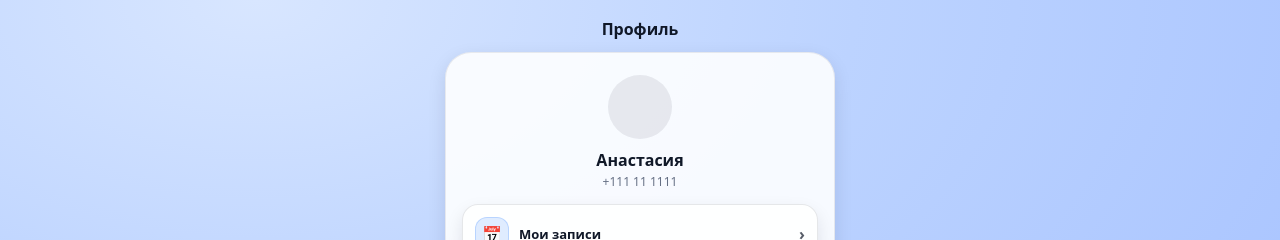
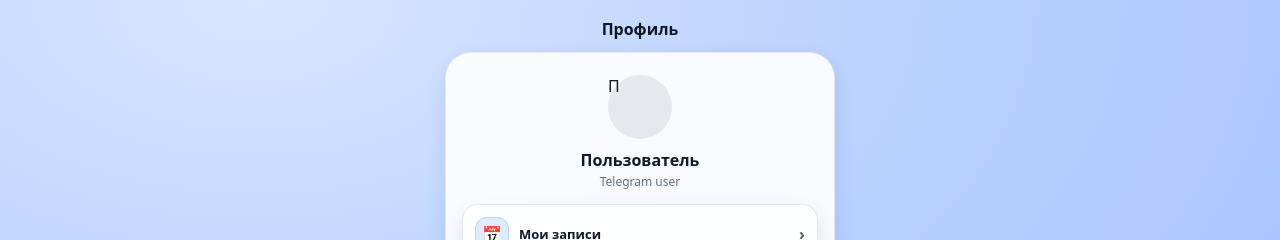
Before and after one commit to Def0lts/ZentoMVP, a React app in the folder frontend/: page /profile in a window 1280 px wide. Shown: the top 240 px of the page. Built offline with nearby package versions, Linux system fonts and the light colour scheme; the HTML template or start-up script is replaced by a standard one.

Commit message:
telegram profile data

```diff
--- a/frontend/src/lib/telegram.ts
+++ b/frontend/src/lib/telegram.ts
@@ -12,6 +12,9 @@ export function getTelegramUser(): TgUser | null {
   if (!user?.id) return null;
   return user as TgUser;
 }
+
+
+
 
 export function getTelegramId(fallback = 1111): number {
   const u = getTelegramUser();
--- a/frontend/src/pages/Profile.tsx
+++ b/frontend/src/pages/Profile.tsx
@@ -1,12 +1,20 @@
 import { useNavigate } from "react-router-dom";
 import BottomNav from "../components/BottomNav";
+import { getTelegramUser } from "../lib/telegram";
 
 export default function Profile() {
   const nav = useNavigate();
 
-  // позже подтянем имя/телефон из Telegram Mini App
-  const name = "Анастасия";
-  const phone = "+111 11 1111";
+  const tgUser = getTelegramUser();
+
+  const firstName = tgUser?.first_name ?? "";
+  const lastName = tgUser?.last_name ?? "";
+  const fullName = `${firstName}${lastName ? " " + lastName : ""}`.trim();
+
+  const name = fullName || "Пользователь";
+  const phoneOrUsername = tgUser?.username
+    ? `@${tgUser.username}`
+    : "Telegram user";
 
   return (
     <div className="zento-screen">
@@ -18,9 +26,9 @@ export default function Profile() {
         </div>
 
         <div className="profile-card">
-          <div className="avatar" />
+          <div className="avatar">{name.slice(0, 1).toUpperCase()}</div>
           <div className="profile-name">{name}</div>
-          <div className="profile-phone">{phone}</div>
+          <div className="profile-phone">{phoneOrUsername}</div>
 
           <div className="menu">
             <div
@@ -52,6 +60,7 @@ export default function Profile() {
               </div>
               <div style={{ opacity: 0.7, fontWeight: 900 }}>›</div>
             </div>
+
             <div
               className="menu-item"
               role="button"
@@ -94,7 +103,6 @@ export default function Profile() {
           </div>
         </div>
 
-        {/* BottomNav как в макете */}
         <BottomNav />
       </div>
     </div>
```
